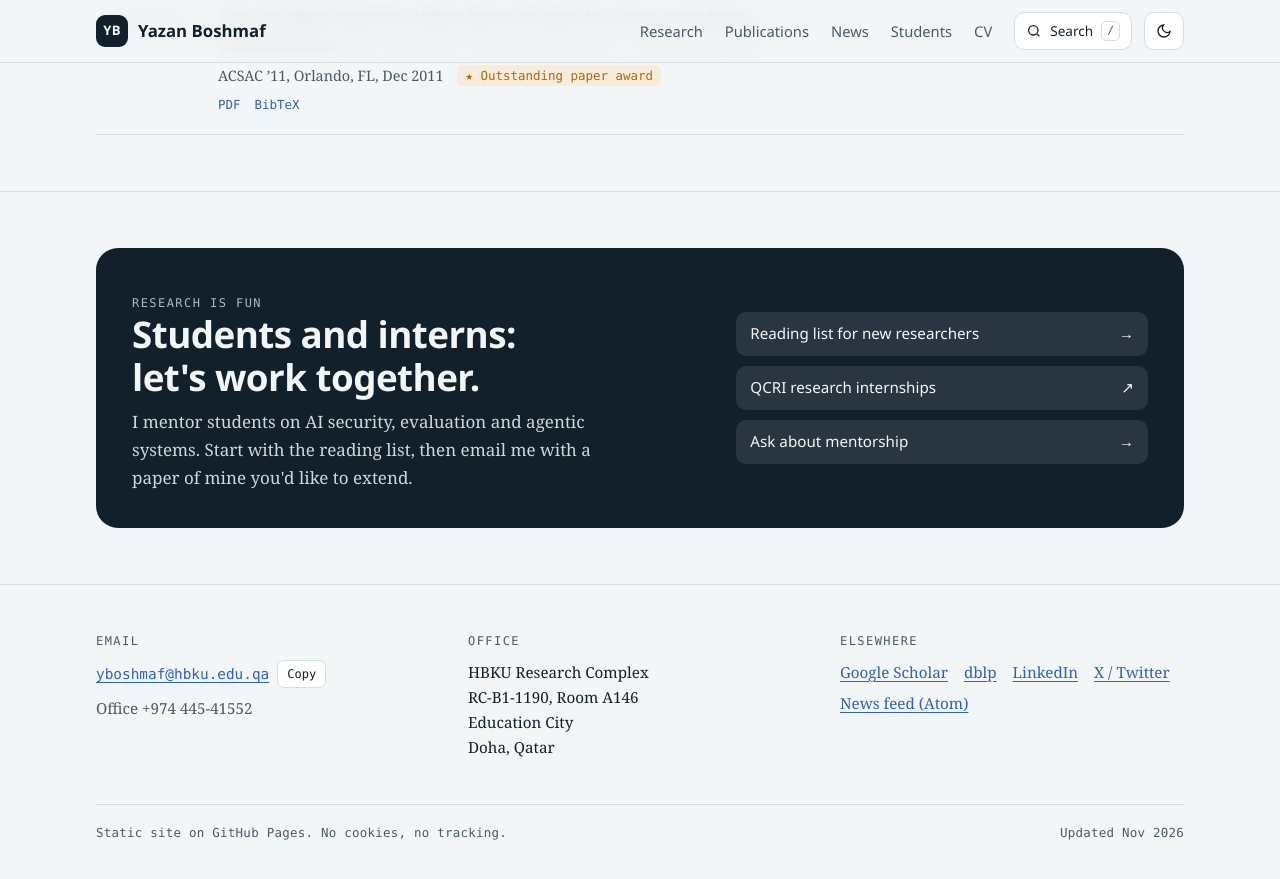
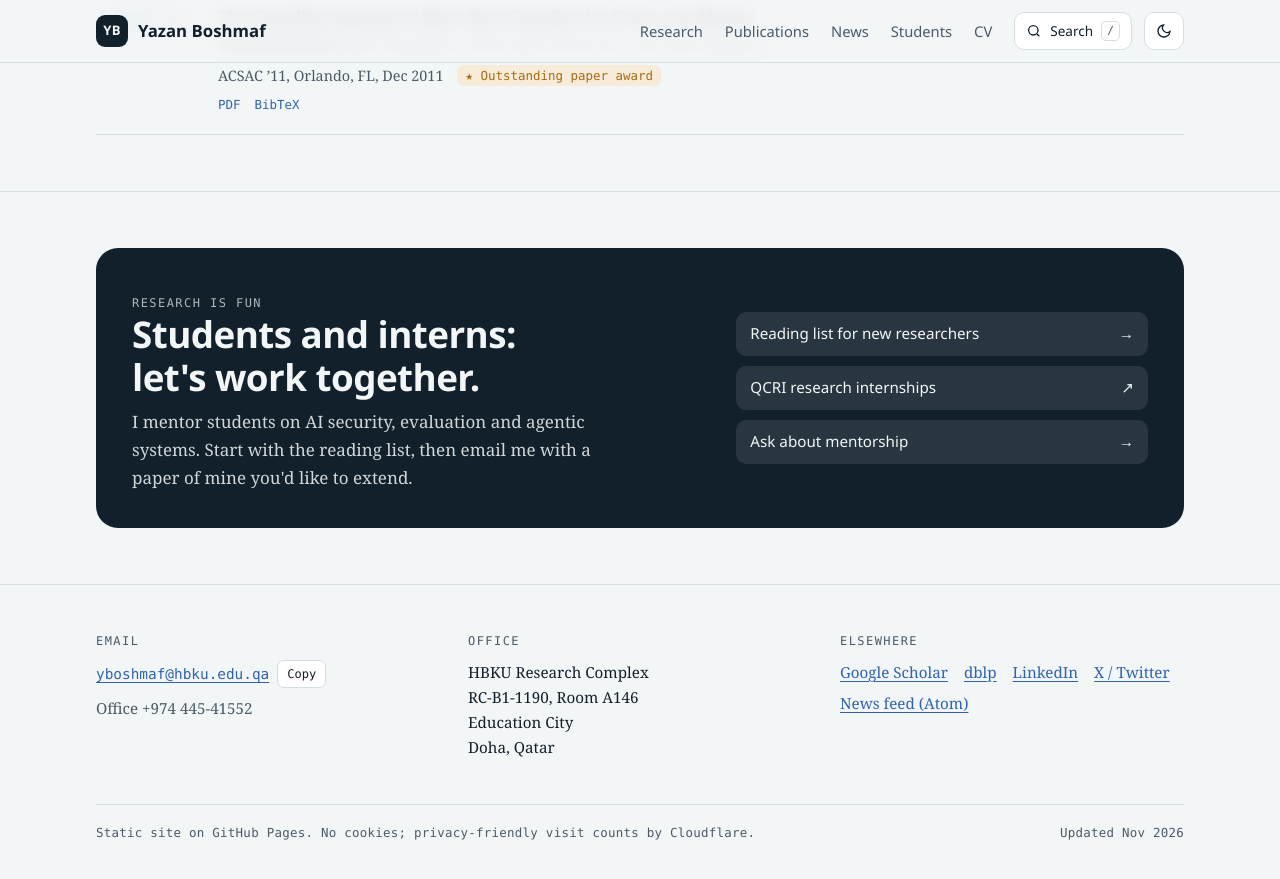
Before and after one commit to boshmaf/boshmaf.github.io, a Jekyll site: the page built from index.html, in a window 1280 px wide and 900 px high, scrolled down 3520 px. Shown: the top 879 px of the window. Built offline with Jekyll 4.4.1, drawn with Linux system fonts in a browser that asks for light colours.

Commit message:
Allow Cloudflare Web Analytics in the security policy
Cloudflare injects its analytics beacon on the proxied domain; the CSP
was blocking it. Allow the beacon host in script-src and its reporting
endpoint in connect-src, and update the footer note to match.

Co-Authored-By: Claude Opus 5.5 <noreply@anthropic.com>

```diff
--- a/_includes/footer.html
+++ b/_includes/footer.html
@@ -25,7 +25,7 @@
       </div>
     </div>
     <div class="colophon mono">
-      <span>Static site on GitHub Pages. No cookies, no tracking.</span>
+      <span>Static site on GitHub Pages. No cookies; privacy-friendly visit counts by Cloudflare.</span>
       <span>Updated {{ site.time | date: "%b %Y" }}</span>
     </div>
   </div>
--- a/_includes/head.html
+++ b/_includes/head.html
@@ -11,7 +11,7 @@
 <meta name="theme-color" content="#f3f6f7" media="(prefers-color-scheme: light)">
 <meta name="theme-color" content="#0d1419" media="(prefers-color-scheme: dark)">
 <meta name="referrer" content="strict-origin-when-cross-origin">
-<meta http-equiv="Content-Security-Policy" content="default-src 'self'; script-src 'self'; style-src 'self' https://fonts.googleapis.com; font-src https://fonts.gstatic.com; img-src 'self' data:; connect-src 'self'; base-uri 'self'; form-action 'none'">
+<meta http-equiv="Content-Security-Policy" content="default-src 'self'; script-src 'self' https://static.cloudflareinsights.com; style-src 'self' https://fonts.googleapis.com; font-src https://fonts.gstatic.com; img-src 'self' data:; connect-src 'self' https://cloudflareinsights.com; base-uri 'self'; form-action 'none'">
 
 <meta property="og:type" content="{% if page.url == '/' %}profile{% else %}website{% endif %}">
 <meta property="og:title" content="{{ page_title }}">
```
